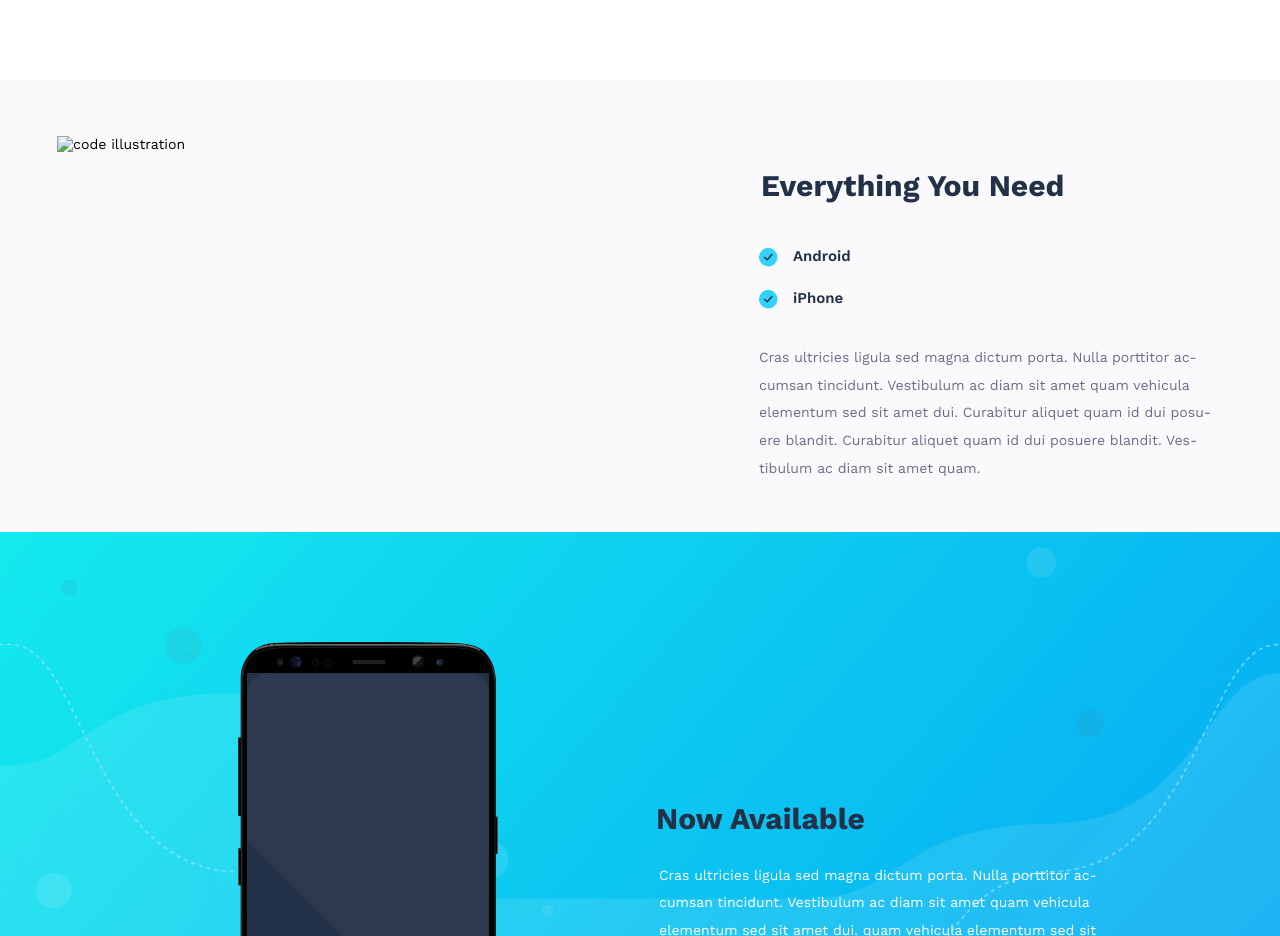
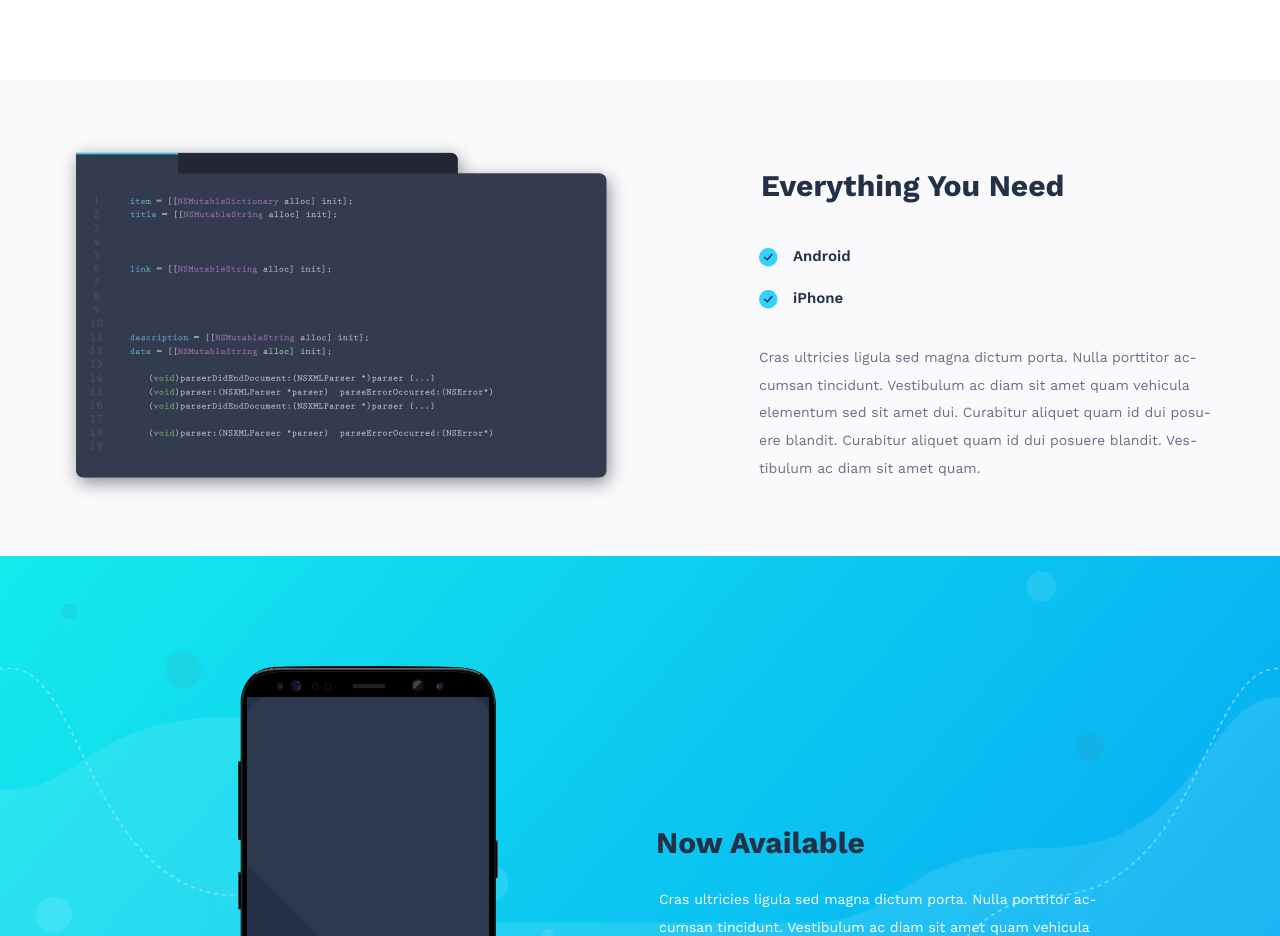
Before and after one commit to ilyashablouski/viboPsdAppTemplate, a website: page src/index.html in a window 1280 px wide. Shown: the part 2640-3576 px from the top of the page. Drawn offline with nearby package versions, Linux system fonts and the light colour scheme; files that its build step writes are made by us from their sources; the site is published under a folder, as on GitHub Pages, so addresses that start at the root find nothing.

Commit message:
fix relative file path

```diff
--- a/src/index.html
+++ b/src/index.html
@@ -183,7 +183,7 @@
       <div class="code__content">
         <div class="code__inner">
           <div class="code-block">
-            <img src="/images/code_illustration.png" alt="code illustration" class="code-block__img">
+            <img src="images/code_illustration.png" alt="code illustration" class="code-block__img">
           </div>
           <div class="necessary-block">
             <h2 class="box-header">Everything You Need</h2>
```
